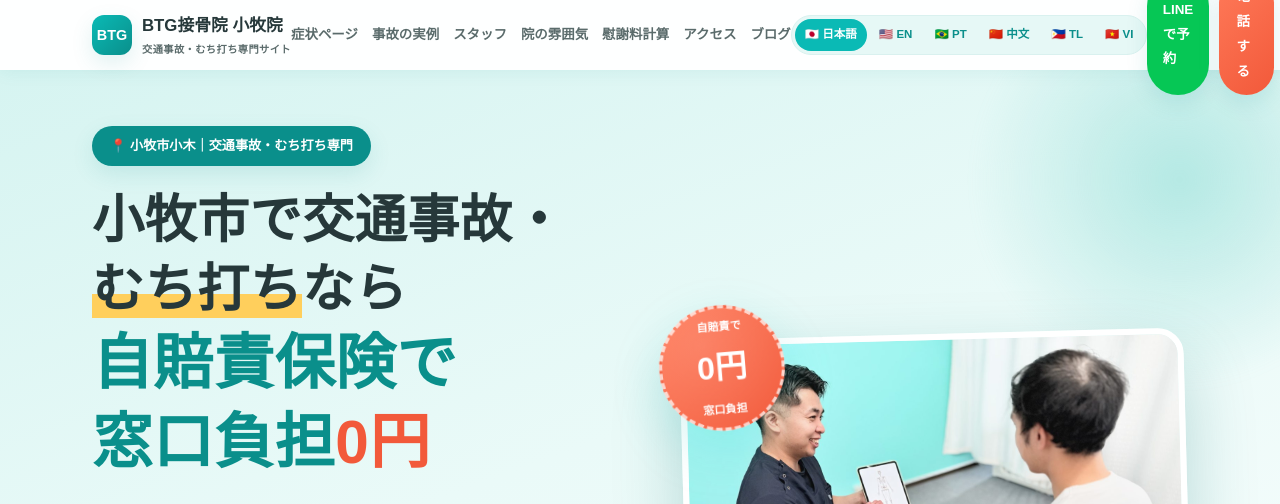
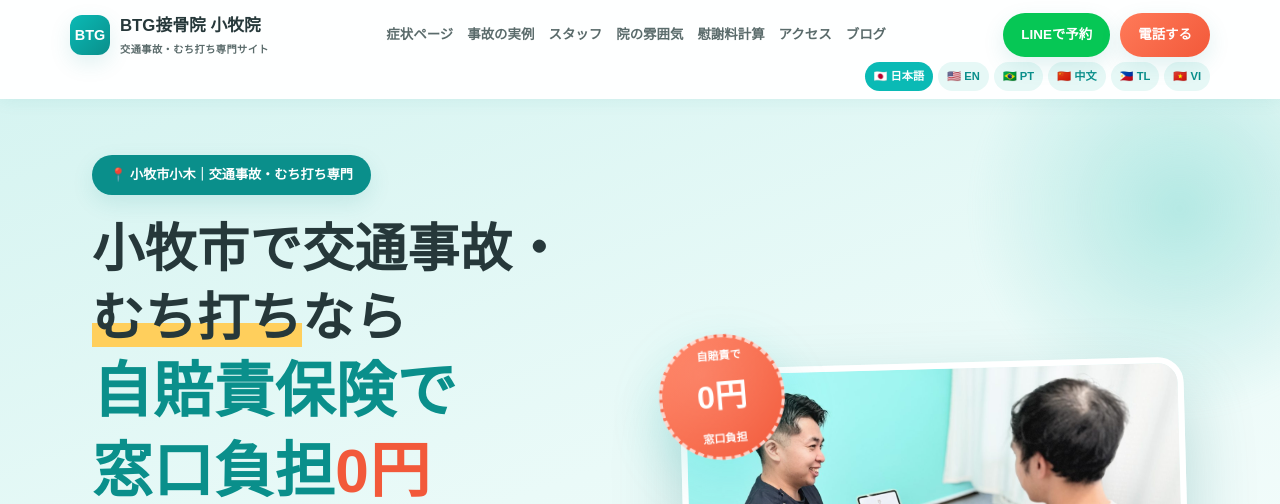
Before and after one commit to BoneTechGroup/btg-komaki-hp, a PHP site: page /index.html in a window 1280 px wide. Shown: the top 504 px of the page. Run offline with PHP 8.4, Linux system fonts and the light colour scheme.

Commit message:
PC版ヘッダーの横崩れを修正: 言語切替を2段目に右寄せ配置
1181px以上のとき、ロゴ+ナビ+CTAを1段目、言語ピルを2段目右寄せに。
スマホ・タブレット表示は変更なし

Co-Authored-By: Claude Opus 4.8 <noreply@anthropic.com>

```diff
--- a/assets/css/style.css
+++ b/assets/css/style.css
@@ -384,6 +384,14 @@ footer .copy{margin-top:24px;opacity:.6;font-size:.8rem}
 }
 
 /* ===================== レスポンシブ ===================== */
+/* PC(広い画面): 言語切替をヘッダー2段目に右寄せして横崩れを防ぐ */
+@media (min-width:1181px){
+  .hbar{flex-wrap:wrap;height:auto;min-height:70px;padding:10px 0 8px;row-gap:2px}
+  .lang-switch{order:5;width:100%;justify-content:flex-end;background:transparent;border:none;padding:0}
+  .lang-switch a{font-size:.7rem;padding:4px 9px;background:var(--tiffany-pale)}
+  .lang-switch a+a{margin-left:3px}
+  .lang-switch a.cur{background:var(--tiffany);color:#fff}
+}
 @media (max-width:1180px){
   .hnav{display:none}
   .burger{display:block}
```
